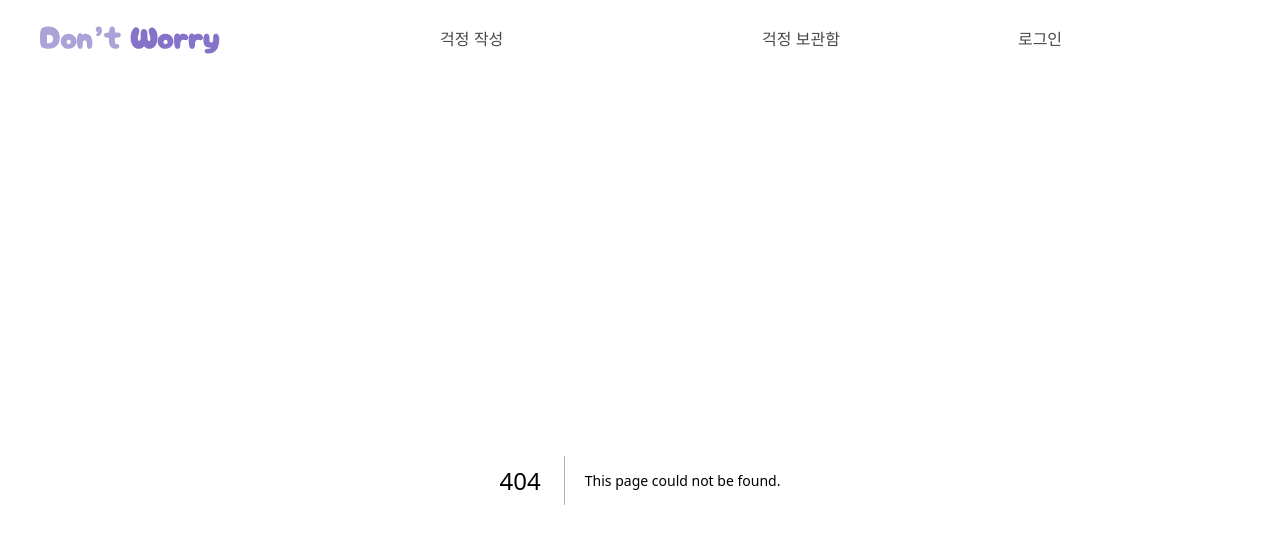
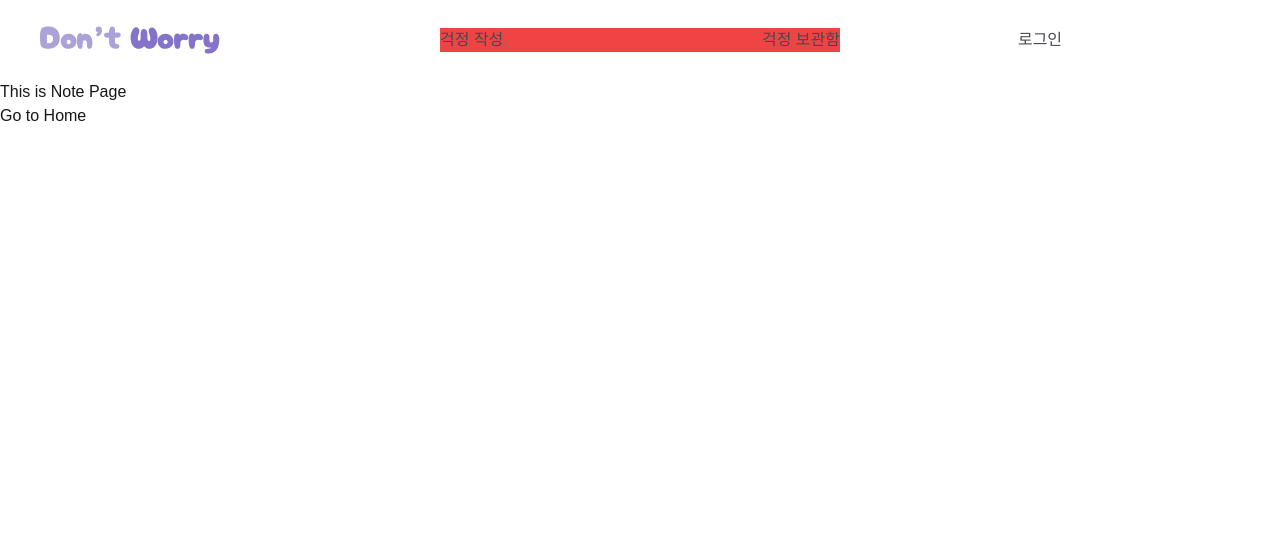
Before and after one commit to PomegranateBlue/dontworry-behappy, a Next.js app: page /note in a window 1280 px wide. Before the commit this address had no page. Shown: the top 544 px of the page. Built offline with nearby package versions, Linux system fonts and the light colour scheme.

Commit message:
C:/Program Files/Git/note 페이지 초기 페이지 생성

```diff
--- /dev/null
+++ b/src/app/note/page.tsx
@@ -0,0 +1,13 @@
+'use client';
+
+import Link from 'next/link';
+
+const NotePage = () => {
+  return (
+    <div>
+      <p>This is Note Page</p>
+      <Link href="/">Go to Home</Link>
+    </div>
+  );
+};
+export default NotePage;
--- a/src/components/Header.tsx
+++ b/src/components/Header.tsx
@@ -10,7 +10,7 @@ const Header = () => {
         </Link>
       </div>
 
-      <nav className="flex flex-1 justify-between">
+      <nav className="flex flex-1 justify-between bg-red-500">
         <Link href="/note" className="text-[16px] font-medium text-labelNeutral">
           걱정 작성
         </Link>
```
